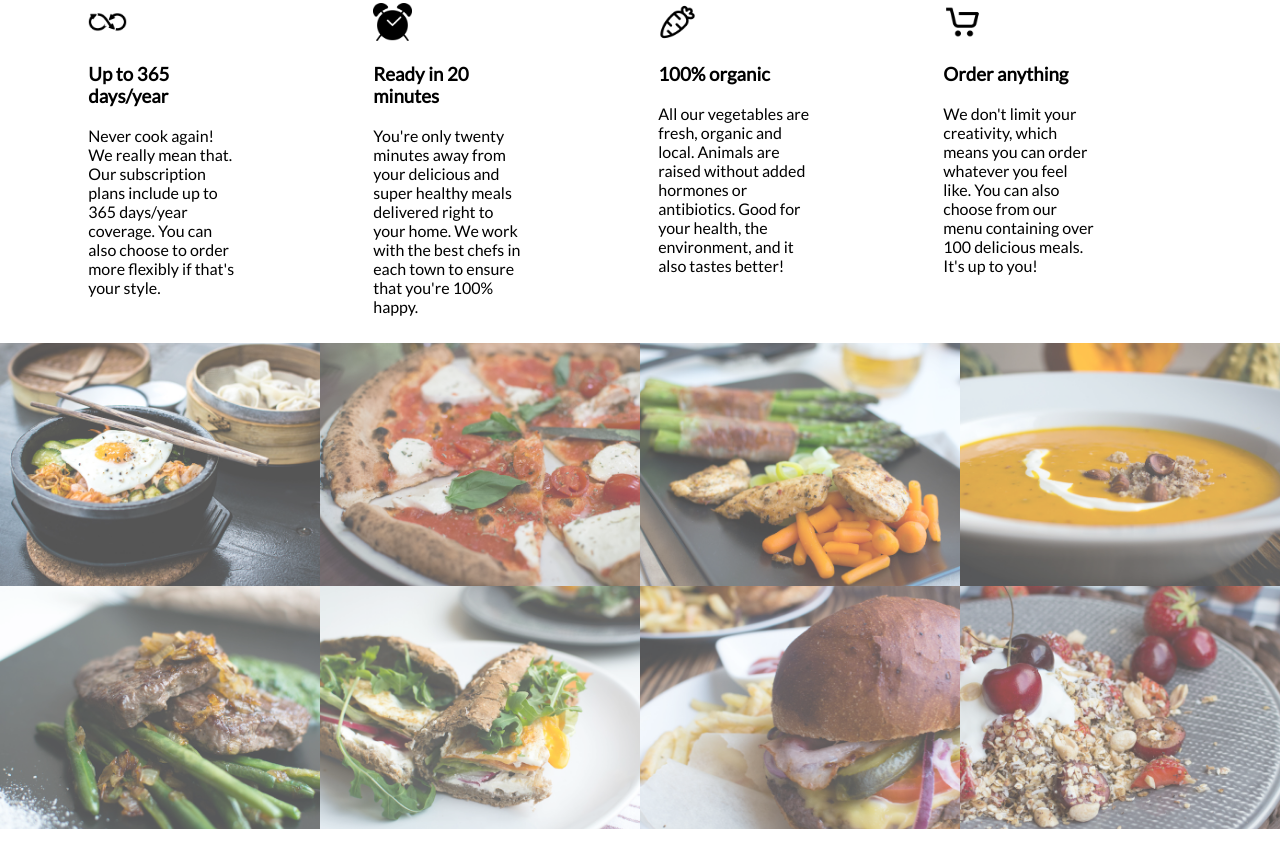
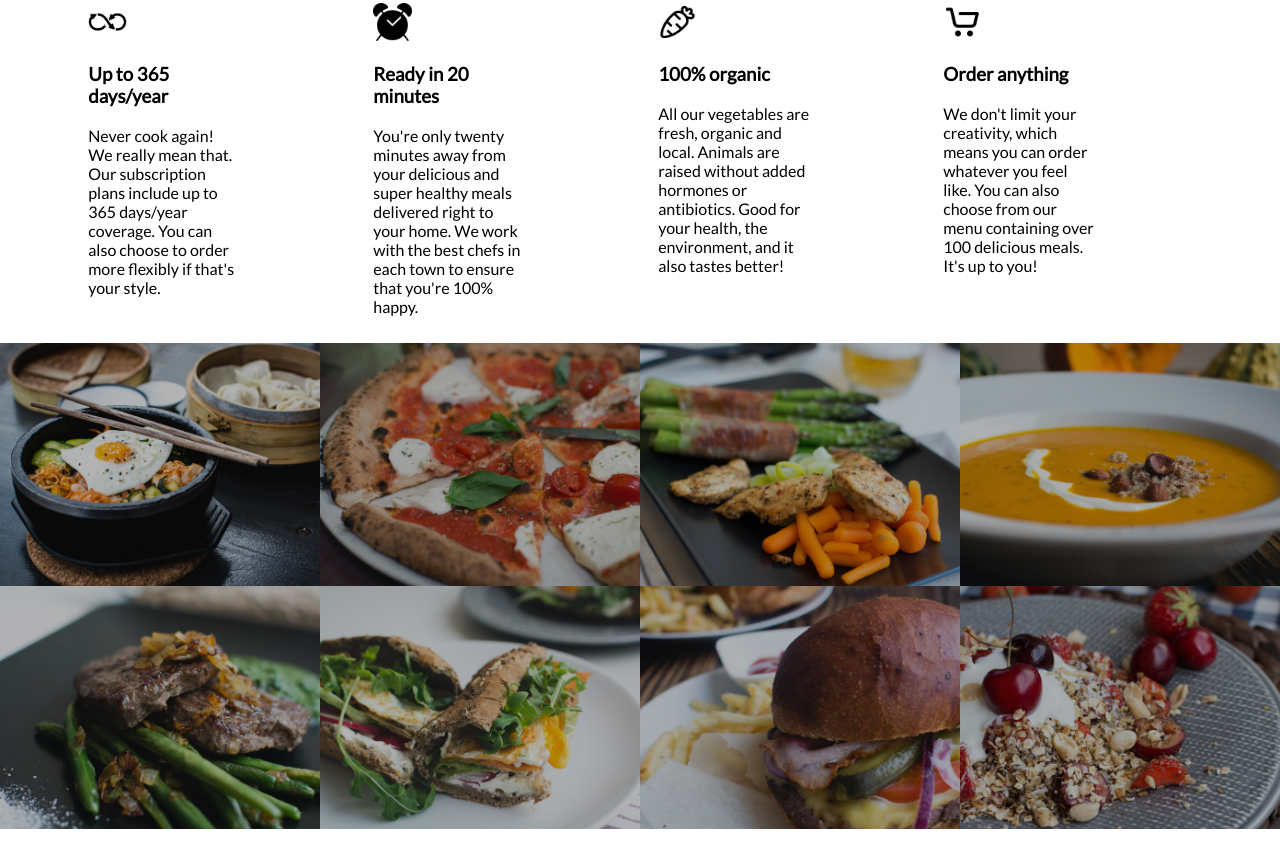
Before and after one commit to guienjoris/omnifood, a plain HTML site: page index.html in a window 1280 px wide. Shown: the part 1095-1962 px from the top of the page. Drawn offline with Linux system fonts and the light colour scheme.

Commit message:
fini images

```diff
--- a/style.css
+++ b/style.css
@@ -167,16 +167,16 @@ header li:hover{
 .overflow{
     overflow:hidden;
     width:100%;
-    color:black;
     margin:0;
     padding:0;
     height:auto;
     opacity:1;
+    background-color: #000;
 
 }
 
 .liste_photo img{
-
+    background-color: #000;
     opacity: 0.7;
     width: 100%;
     height: auto;
```
